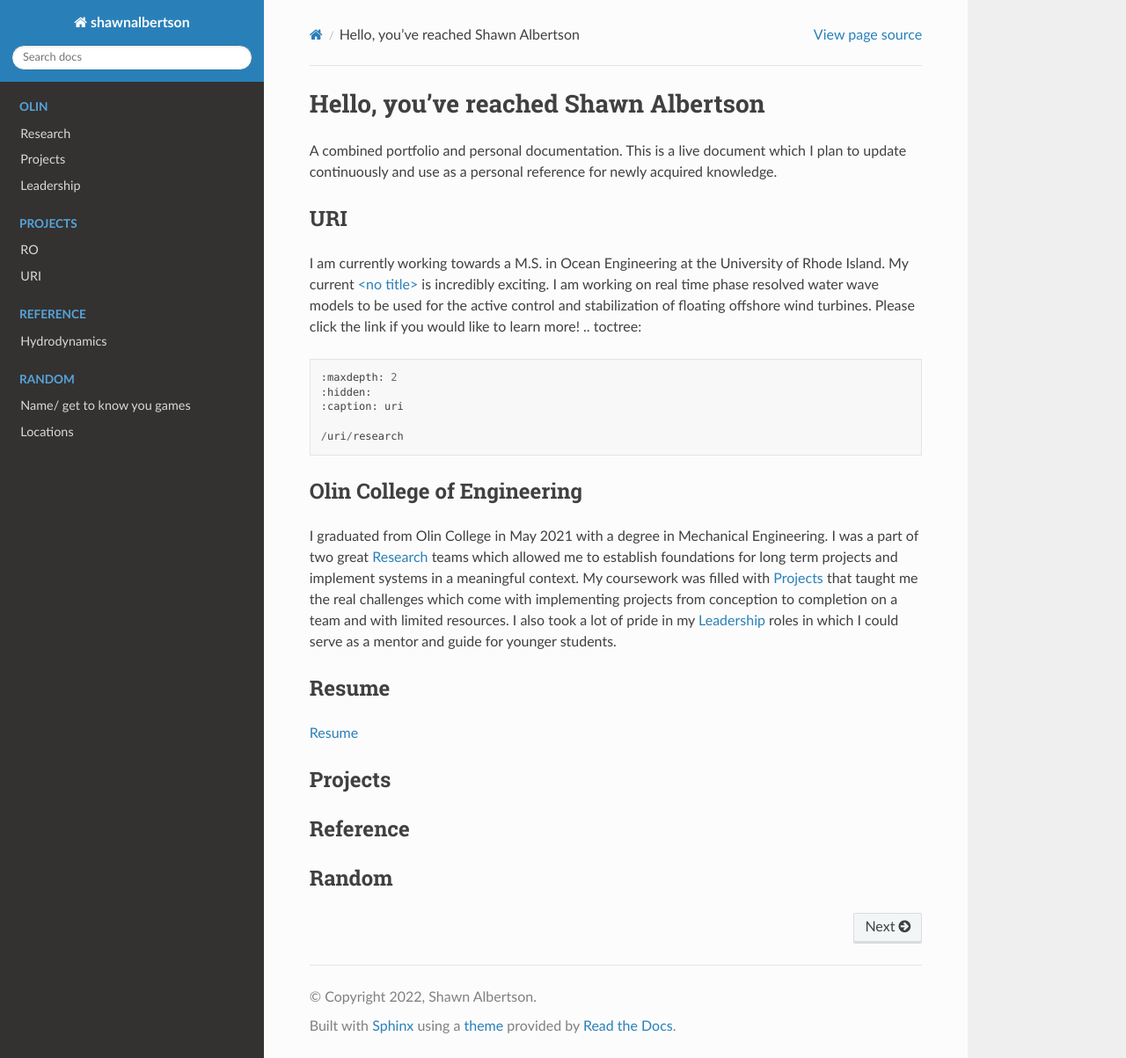
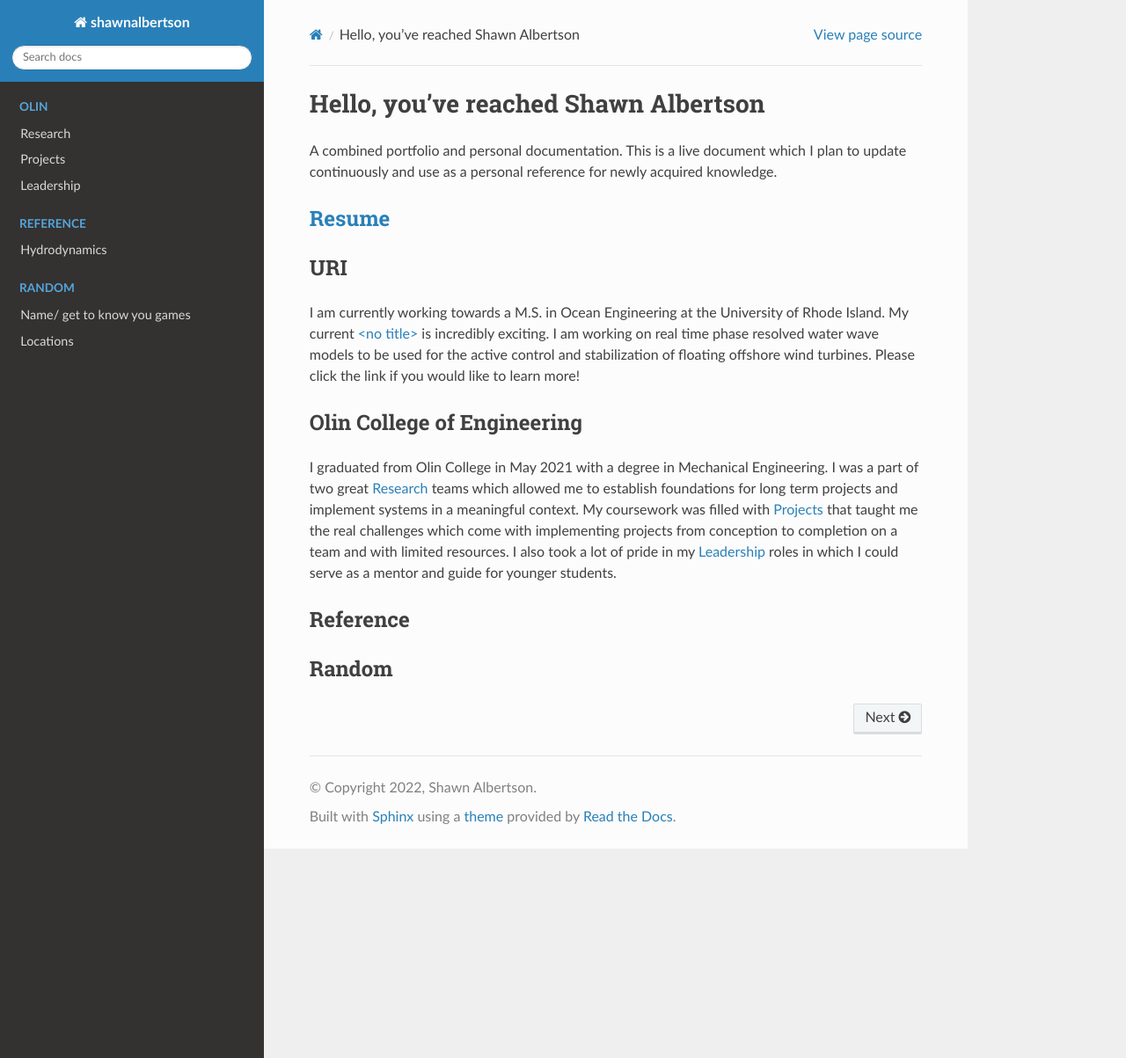
Before and after one commit to shawnalbertson/shawnalbertson, a Sphinx documentation site: the page built from docs/source/index.rst, in a window 1280 px wide and 1203 px high. Shown: the whole window at 88% size. Built offline with Sphinx 7.4.7 and the Read the Docs theme 2.0.0, drawn with Linux system fonts in a browser that asks for light colours; pages that are not in the unit, such as notebooks, are missing from menus; some of the changed lines change nothing that is shown.

Commit message:
update index

```diff
--- a/docs/source/index.rst
+++ b/docs/source/index.rst
@@ -9,12 +9,16 @@ Hello, you've reached Shawn Albertson
 A combined portfolio and personal documentation. This is a live document which I plan to update
 continuously and use as a personal reference for newly acquired knowledge.
 
+:doc:`resume`
+-------------
+
 URI
 ---
 I am currently working towards a M.S. in Ocean Engineering at the University of Rhode Island.
 My current :doc:`/uri/research` is incredibly exciting.
 I am working on real time phase resolved water wave models to be used for the active control and stabilization of floating offshore wind turbines.
 Please click the link if you would like to learn more!
+
 .. toctree::
    :maxdepth: 2
    :hidden:
@@ -41,23 +45,19 @@ I also took a lot of pride in my :doc:`/olin/leadership` roles in which I could
 
 
 
-Resume
-------
+
+
 ..
-   My resume :download:`pdf <../images/salbertson.pdf>`
+   Projects
+   --------
 
-:doc:`resume`
+   .. toctree::
+      :maxdepth: 2
+      :hidden:
+      :caption: projects
 
-Projects
---------
-
-.. toctree::
-   :maxdepth: 2
-   :hidden:
-   :caption: projects
-
-   /projects/ro
-   /projects/uri
+      /projects/ro
+      /projects/uri
 
 
 Reference
```
